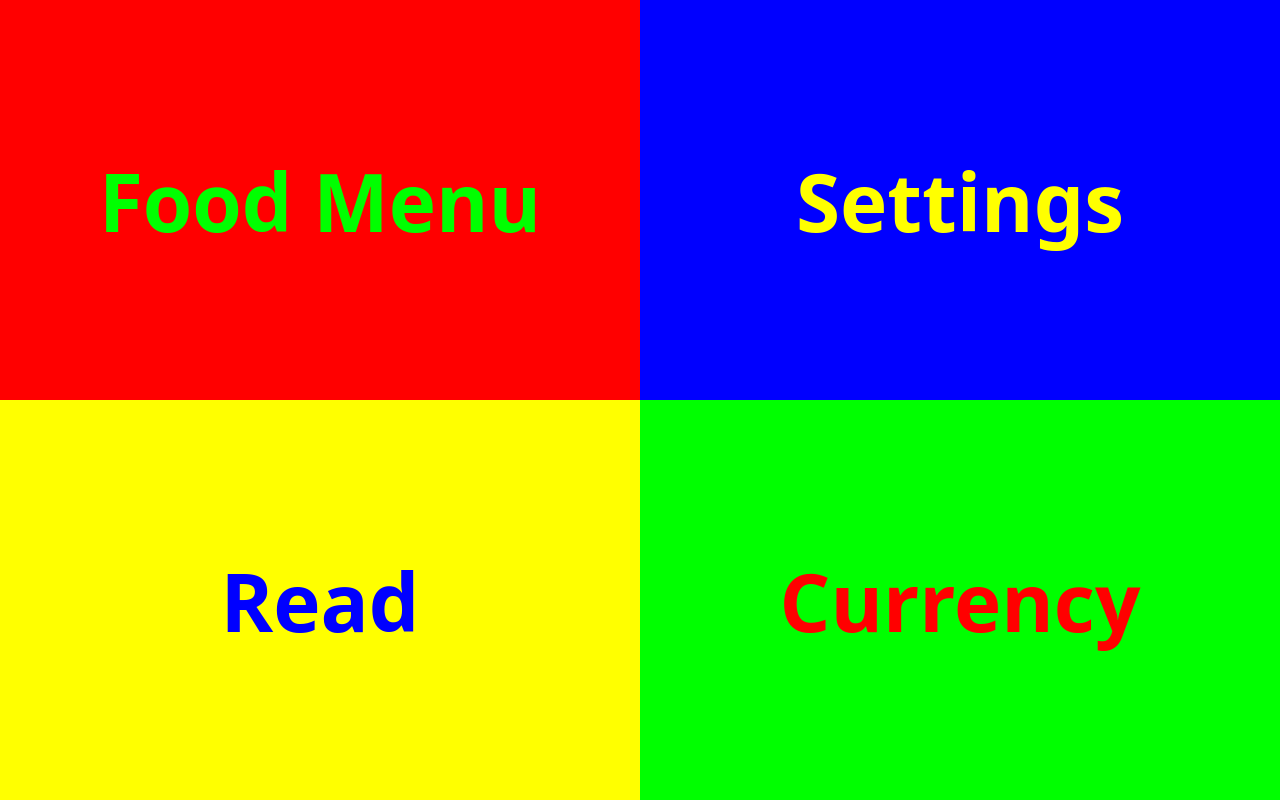
After one commit to lameburger/readtome, a Flask app: page /mode in a window 1280 px wide. The commit adds this page. Run offline with Flask 2, Linux system fonts and the light colour scheme; some libraries are stand-ins or nearby versions.

Commit message:
big ass commit

```diff
--- a/project/static/scripts/capture.js
+++ b/project/static/scripts/capture.js
@@ -20,6 +20,7 @@
     var canvas = null;
     var photo = null;
     var startbutton = null;
+    var click_amount = null;
 
 
     function startup() {
@@ -93,7 +94,7 @@
         photo.setAttribute('src', data);
 
         const s = JSON.stringify(data);
-        $.ajax({ url:"/test",
+        $.ajax({ url:"/read",
         type:"POST",
         contentType: "application/json",
         data: JSON.stringify(s)})
--- /dev/null
+++ b/project/static/scripts/python.js
@@ -0,0 +1,3 @@
+function test () {
+    console.log("This was successful");
+}
--- /dev/null
+++ b/project/static/scripts/selection.js
@@ -0,0 +1,6 @@
+function select (sel) {
+    $.ajax({ url:"/read",
+    type:"POST",
+    contentType: "application/json",
+    data: JSON.stringify(sel)})
+}
--- a/project/static/styles/main.css
+++ b/project/static/styles/main.css
@@ -1,3 +1,5 @@
+@import url('https://fonts.googleapis.com/css2?family=Bebas+Neue&display=swap');
+
 #video {
     border: 1px solid black;
     box-shadow: 2px 2px 3px black;
@@ -27,7 +29,7 @@
   }
 
   #startbutton {
-    display:block;
+    display:flex;
     position:relative;
     margin-left:auto;
     margin-right:auto;
@@ -45,3 +47,39 @@
     font-family: "Lucida Grande", "Arial", sans-serif;
     width: 760px;
   }
+
+    html, body { height: 100%; padding: 0; margin: 0; font-family: system-ui, -apple-system, BlinkMacSystemFont, 'Segoe UI', Roboto, Oxygen, Ubuntu, Cantarell, 'Open Sans', 'Helvetica Neue', sans-serif; font-weight: bold;}
+  div { width: 50%; height: 50%; float: left; }
+  #div1 { background: red; justify-content: center;
+    display: flex;
+    align-items: center;}
+  #div2 { background: blue; justify-content: center;
+    display: flex;
+    align-items: center;}
+  #div3 { background: yellow; justify-content: center;
+    display: flex;
+    align-items: center;}
+  #div4 { background: #00ff00; justify-content: center;
+    display: flex;
+    align-items: center;}
+
+  p {
+    text-align: center;
+    font-size: 5em;
+  }
+
+  #a {
+    color: #00ff00;
+  }
+
+  #b {
+    color: yellow;
+  }
+
+  #c {
+    color: blue;
+  }
+
+  #d {
+    color: red;
+  }
--- a/project/templates/index.html
+++ b/project/templates/cam.html
@@ -1,7 +1,7 @@
 <!doctype html>
 <html>
 <head>
-	<title>WebRTC: Still photo capture demo</title>
+	<title>ReadToMe</title>
 	<meta charset='utf-8'>
 	<link rel="stylesheet" href="{{ url_for('static', filename='styles/main.css') }}" type="text/css" media="all">
 	{% block head %}{% endblock %}
@@ -21,5 +21,6 @@
         <img id="photo" alt="The screen capture will appear in this box.">
     </div>
     </div>
+
 </body>
 </html>
--- /dev/null
+++ b/project/templates/mode.html
@@ -0,0 +1,34 @@
+<!doctype html>
+<html>
+<head>
+	<title>ReadToMe</title>
+	<meta charset='utf-8'>
+	<link rel="stylesheet" href="{{ url_for('static', filename='styles/main.css') }}" type="text/css" media="all">
+	<script type="text/javascript" src="http://ajax.googleapis.com/ajax/libs/jquery/1.5/jquery.min.js"></script>
+</head>
+<body>
+
+    <a href="/cam">
+        <div id="div1" onclick="select('Food Menu')">
+          <p id="a">Food Menu</p>
+        </div>
+      </a>
+      <a href="/settings">
+        <div id="div2" onclick="select('Settings')">
+          <p id="b">Settings</p>
+        </div>
+      </a>
+      </a>
+        <a href="/cam">
+        <div id="div3" onclick="select('Read')">
+          <p id="c">Read</p>
+        </div>
+      </a>
+        <a href="/cam">
+        <div id="div4" onclick="select('Currnecy')">
+          <p id="d">Currency</p>
+        </div>
+      </a>
+
+</body>
+</html>
--- a/project/website.py
+++ b/project/website.py
@@ -1,22 +1,68 @@
 import json
 from flask import Flask, render_template, request
 from main import *
+
+global mode
+
 
 app = Flask(__name__)
 
 @app.route('/')
 def index():
-    return render_template('index.html')
+    return render_template('language.html')
 
-@app.route('/test', methods=['POST'])
-def test():
+@app.route('/mode')
+def mode():
+    return render_template('mode.html')
+
+@app.route('/speak', methods=['POST'])
+def speak():
+    global lang
     output = request.get_json()
-    print(output) # This is the output that was stored in the JSON within the browser
+    if output == "English":
+        text_to_speech("English", "English", 1.5, 0.8)
+        lang = "English"
+    elif output == "German":
+        text_to_speech("German", "German", 1.5, 0.8)
+        lang = "German"
+    elif output == "Spanish":
+        text_to_speech("Spanish", "Spanish", 1.5, 0.8)
+        lang = "Spanish"
+    elif output == "French":
+        text_to_speech("French", "French", 1.5, 0.8)
+        lang = "French"
+
+@app.route('/selection', methods=['POST'])
+def selection():
+    global mode
+    output = request.get_json()
+    if output == "Food Menu":
+        mode = "Food Menu"
+    elif output == "Currency":
+        mode = "Currency"
+    elif output == "Read":
+        mode = "Read"
+    else:
+        mode = "settings"
+
+@app.route('/cam')
+def camera():
+    return render_template('cam.html')
+
+@app.route('/settings')
+def settings():
+    return render_template('settings.html')
+
+@app.route('/read', methods=['POST'])
+def read():
+    output = request.get_json()
     print(type(output))
-    result = json.loads(output) #this converts the json output to a python dictionary
-    print(result) # Printing the new dictionary
-    print(type(result))#this shows the json converted as a python dictionary
-    return result
+    result = json.loads(output)
+    print(result)
+    print(type(result))
+    # js2py.run_file('static/scripts/python.js')
+    return scan(result)
+
 
 if __name__ == '__main__':
     app.run(debug=True)
```
Also changed, not shown: project/main.py (+58 -21 lines), project/static/scripts/speak.js (added, +8 -0 lines), project/templates/language.html (added, +33 -0 lines), project/templates/settings.html (added, +12 -0 lines), project/page.jpg (deleted). Lines whose indentation alone changed are shown as unchanged.
